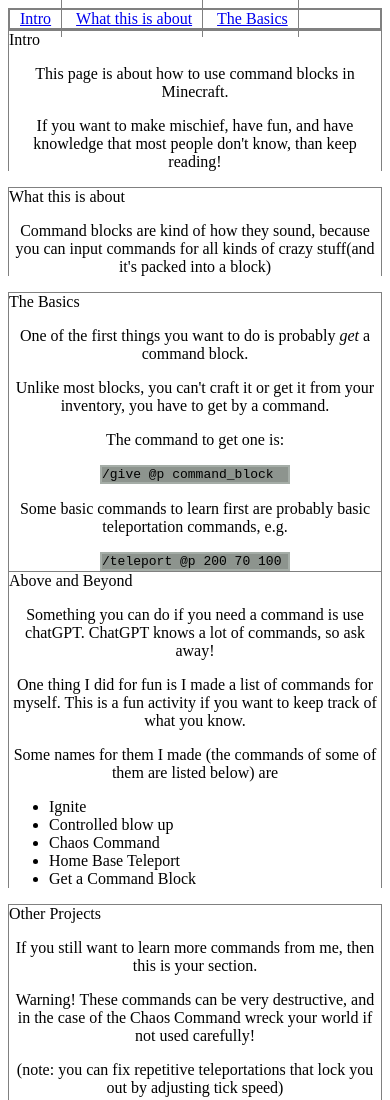
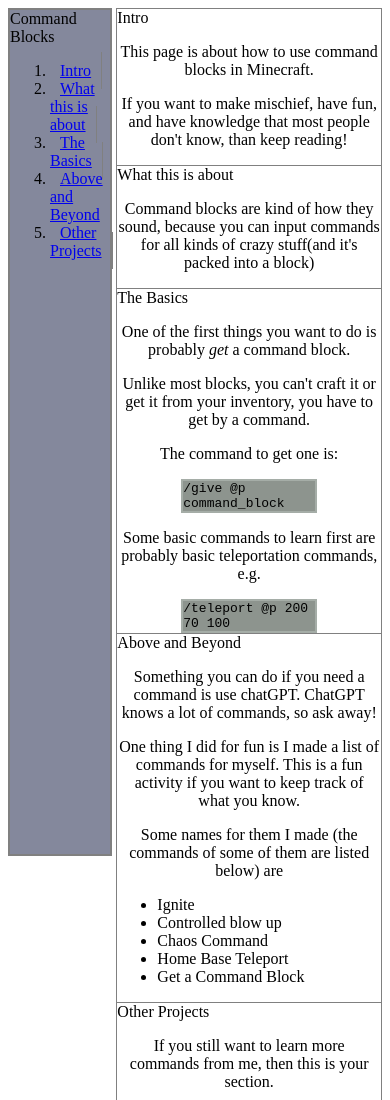
Before and after one commit to lcarmelito/fcc-technical-doc, a plain HTML site: page index.html in a window 390 px wide. Shown: the top 1100 px of the page. Drawn offline with Linux system fonts and the light colour scheme.

Commit message:
FINISHED!!!

```diff
--- a/index.html
+++ b/index.html
@@ -7,9 +7,14 @@
   <body>
     <main id="main-doc">
       <nav id="navbar">
-        <a class="nav-link" href="#Intro">Intro</a>
-        <a class="nav-link" href="#What_this_is_about">What this is about</a>
-        <a class="nav-link" href="#The_Basics">The Basics</a>
+        <header>Command Blocks</header>
+        <ol>
+       <li> <a class="nav-link" href="#Intro">Intro</a></li>
+     <li>   <a class="nav-link" href="#What_this_is_about">What this is about</a></li>
+        <li><a class="nav-link" href="#The_Basics">The Basics</a></li>
+       <li> <a class="nav-link" href="#Above_and_Beyond">Above and Beyond</a></li>
+         <li> <a class="nav-link" href="#Other_Projects">Other Projects</a></li>
+          </ol>
      </nav>
       <section class="main-section" id="Intro">
           <header>Intro</header>
@@ -20,14 +25,14 @@
         <header>What this is about</header>
         <p class="info">Command blocks are kind of how they sound, because you can input commands for all kinds of crazy stuff(and it's packed into a block)</p>
       </section>
-      <section class="main-section" id="The_Basics">
+      <section class="main-section lower" id="The_Basics">
         <header>The Basics</header>
         <p class="info">One of the first things you want to do is probably <i>get</i> a command block.</p>
         <p class="info">Unlike most blocks, you can't craft it or get it from your inventory, you have to get by a command.</p>
         <p class="info">The command to get one is:</p><code class="code"> /give @p command_block</code>
         <p class="info">Some basic commands to learn first are probably basic teleportation commands, e.g.</p> <code class="code">/teleport @p 200 70 100</code>
       </section>
-      <section class="main-section" id="Above_and_Beyond">
+      <section class="main-section lower" id="Above_and_Beyond">
         <header>Above and Beyond</header>
         <p class="info">Something you can do if you need a command is use chatGPT. ChatGPT knows a lot of commands, so ask away!</p> <p class="info">One thing I did for fun is I made a list of commands for myself. This is a fun activity if you want to keep track of what you know.</p>
         <p class="info">Some names for them I made (the commands of some of them are listed below) are</p>
@@ -39,7 +44,7 @@
           <li>Get a Command Block</li>
           </ul>
           </section>
-          <section class="main-section last">
+          <section id="Other_Projects" class="main-section last">
         <header>Other Projects</header>
         <p class="info">If you still want to learn more commands from me, then this is your section.</p>
         <p class="info">Warning! These commands can be very destructive, and in the case of the Chaos Command wreck your world if not used carefully!</p>
--- a/styles.css
+++ b/styles.css
@@ -2,6 +2,8 @@
   height: 30%;
   border: 1px solid gray;
   border-bottom: 0;
+  width: 87.6%;
+  float: right;
 }
 
 .info {
@@ -10,6 +12,7 @@
 
 .last {
   border-bottom: 1px solid gray;
+  height: 35%;
 }
 .code {
   border: 2px solid #a5ada7;
@@ -24,8 +27,27 @@
 }
 #navbar {
   border: 2px solid gray;
+  display: inline-block;
+  float: left;
+  height: 100%;
+  background-color: #84889c;
+  width: 100px;
+  position: fixed;
+
 }
 .nav-link {
   border-right: 1px solid gray;
   padding: 10px;
 }
+@media screen and (max-width: 480px) {
+  .main-section {
+    height: 75%;
+    width: 70.5%;
+  }
+  .last {
+    height: 150%;
+  }
+  .lower {
+    height: 100%
+  }
+}
```
